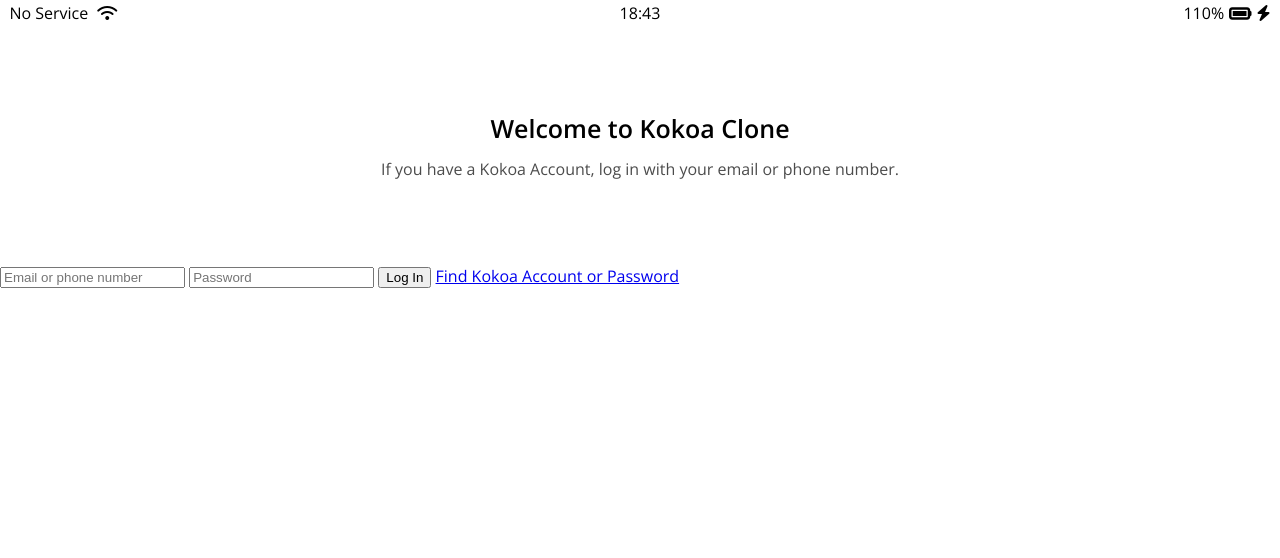
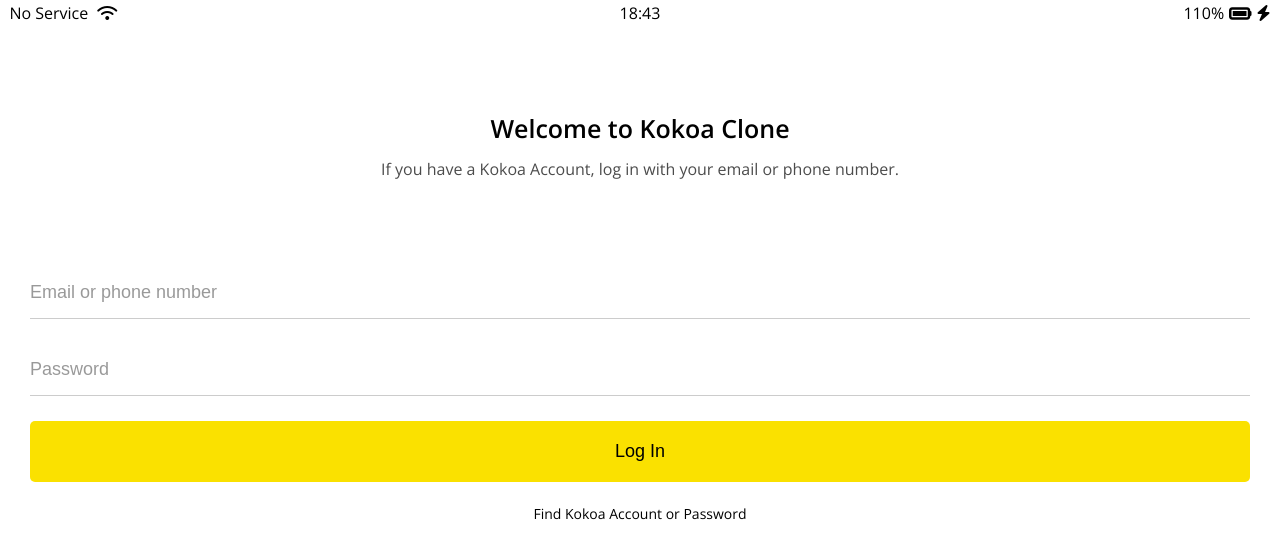
Before and after one commit to choi-jisoo/kokoa-clone, a plain HTML site: page index.html in a window 1280 px wide. Drawn offline with nearby package versions, Linux system fonts and the light colour scheme.

Commit message:
Designed login-form

```diff
--- a/css/reset.css
+++ b/css/reset.css
@@ -122,3 +122,7 @@ table {
   border-collapse: collapse;
   border-spacing: 0;
 }
+
+input:focus {
+  outline: none;
+}
--- a/css/styles.css
+++ b/css/styles.css
@@ -1,6 +1,7 @@
 @import url("https://fonts.googleapis.com/css2?family=Open+Sans:wght@400;600&display=swap");
 @import "reset.css";
 @import "status-bar.css";
+@import "variables.css";
 
 body {
   font-family: "Open Sans", sans-serif;
@@ -24,3 +25,43 @@ body {
   width: 60%;
   opacity: 0.7;
 }
+
+#login-form {
+  display: flex;
+  flex-direction: column;
+  margin: 0 30px;
+}
+
+#login-form input {
+  border: none;
+  padding: 15px 0;
+  font-size: 18px;
+  margin-bottom: 25px;
+}
+
+#login-form input:not([type="submit"]) {
+  border-bottom: 1px solid rgba(0, 0, 0, 0.2);
+  transition: border-color 0.3s ease-in-out;
+}
+
+#login-form input::placeholder {
+  color: rgba(0, 0, 0, 0.4);
+}
+
+#login-form input:focus {
+  border-color: var(--yellow);
+}
+
+#login-form input[type="submit"] {
+  background-color: var(--yellow);
+  cursor: pointer;
+  padding: 20px 0;
+  border-radius: 5px;
+}
+
+#login-form a {
+  text-align: center;
+  text-decoration: none;
+  color: inherit;
+  font-size: 14px;
+}
--- /dev/null
+++ b/css/variables.css
@@ -0,0 +1,3 @@
+:root {
+  --yellow: #fae100;
+}
```
